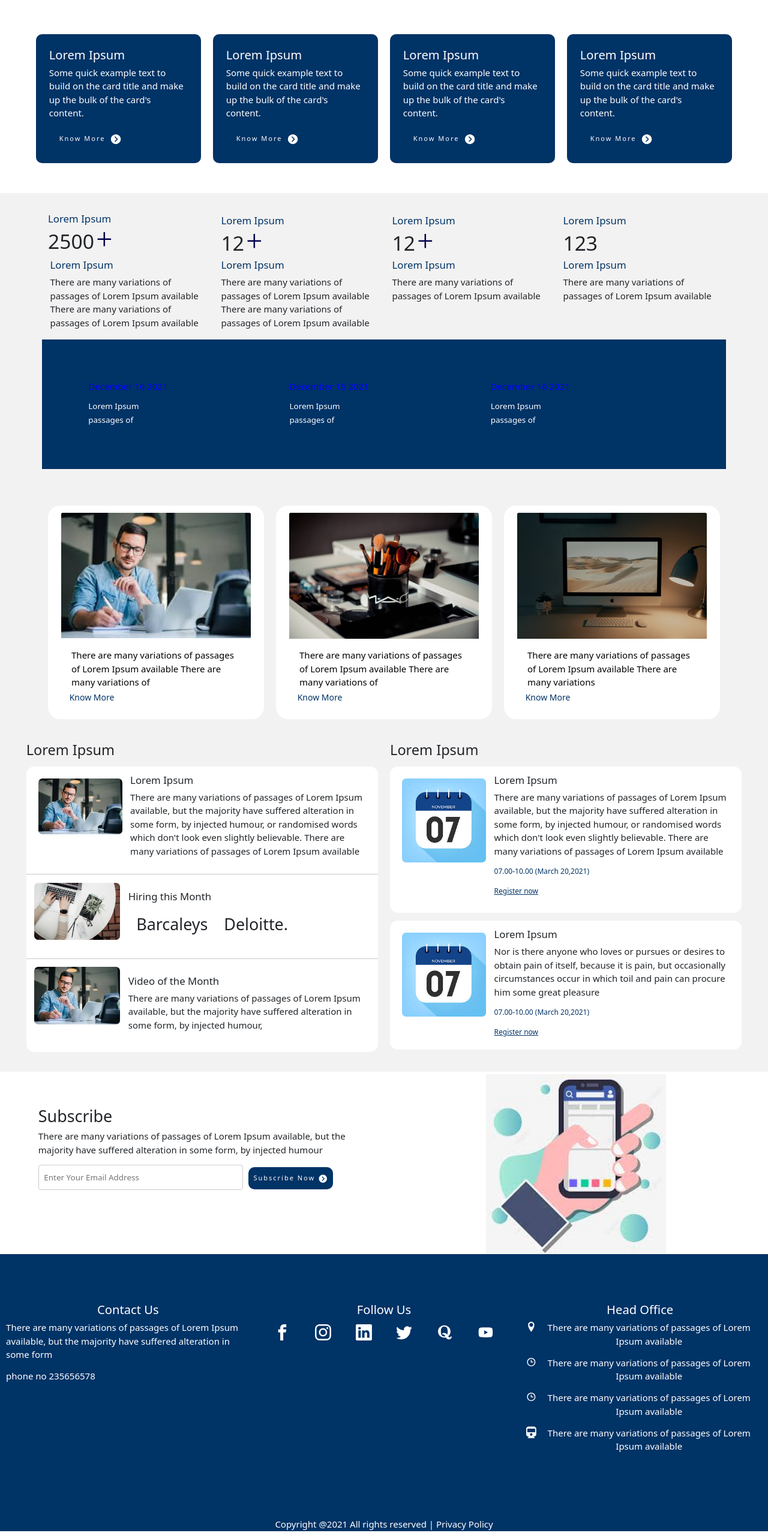
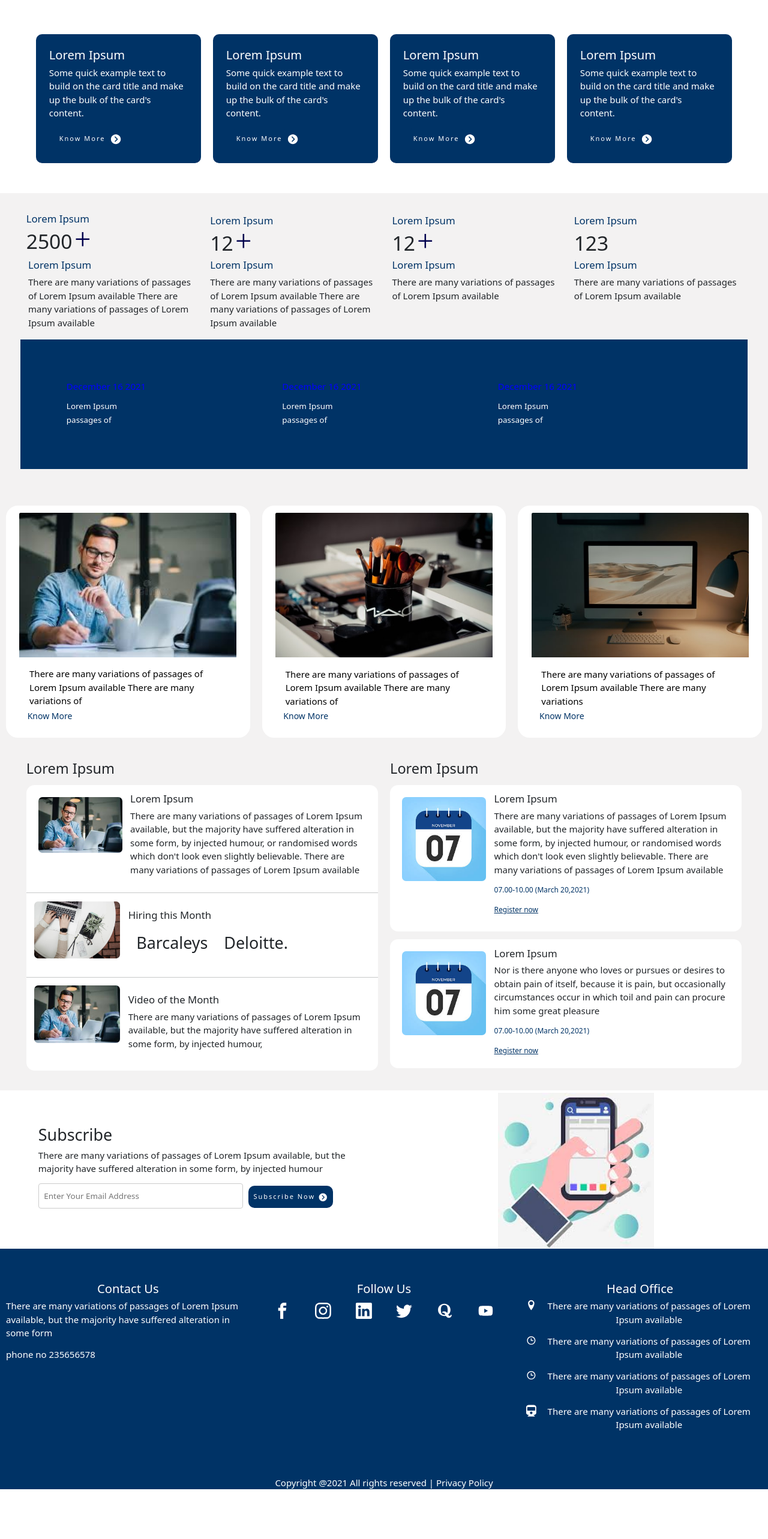
Before and after one commit to artipandey17/assignment--React, a React (Create React App) app: page / in a window 1280 px wide. Shown: the part 878-3444 px from the top of the page at 60% size. After the commit the page ends 3375 px from the top, so only its background shows below. Built offline with nearby package versions, Linux system fonts and the light colour scheme.

Commit message:
update 1

```diff
--- a/src/component/Home.js
+++ b/src/component/Home.js
@@ -228,7 +228,7 @@ export default function Home() {
       {/* section 5 starts */}
 
       <section className='section5'>
-        <div className="section-5 container">
+        <div className="section-5 container-fluid nav-bg">
           <div className="row">
 
             <div className="col-lg-3 col-md-3 col-12">
@@ -281,7 +281,7 @@ export default function Home() {
           </div>
         </div>
         <section className='section'>
-          <div className=" passage1 container ">
+          <div className=" passage1 container-fluid nav-bg ">
             <div className="row passage">
               <div className="col-lg-4 col-md-4 col-12">
                 <div>
@@ -319,7 +319,7 @@ export default function Home() {
       </section>
       {/* section 6 starts here */}
       <section className='section-6'>
-        <div className=" container  ">
+        <div className=" container-fluid nav-bg ">
           <div className="row ">
             <div className="col-lg-4 col-md-4 col-12 ">
               <div className="container image">
@@ -335,7 +335,7 @@ export default function Home() {
 
             </div>
             <div className="col-lg-4 col-md-4 col-12 cols-img">
-              <div className="container image">
+              <div className="container-fluid nav-bg image">
                 <img src={new1} className="card-img-top" alt="..." />
                 <div class="card-body">
                   <div className='p-1'>
@@ -526,7 +526,7 @@ export default function Home() {
                 </div>
               </div>
             </div>
-            <div className="col-lg-4 col-md-4 col-12 mb-3 footer-cols">
+            <div className="col-lg-4 col-md-4 col-12 mb-2 footer-cols">
               <h4>Head Office</h4>
               <div>
                 <div className='head-office'>
--- a/src/component/home.css
+++ b/src/component/home.css
@@ -317,7 +317,7 @@ font-size: 12px;
 /* section 8 */
 .phone{
 background-size: 100% 100%;
-width: 300px;
+width: 260px;
 }
 .phone-img{
     display: flex;
@@ -325,7 +325,7 @@ width: 300px;
 }
 .footer{
 /* margin: 3rem; */
-padding: 6rem;
+padding: 4rem;
 background-color: rgb(0, 51, 102);
 }
 .footer-cols{
```
